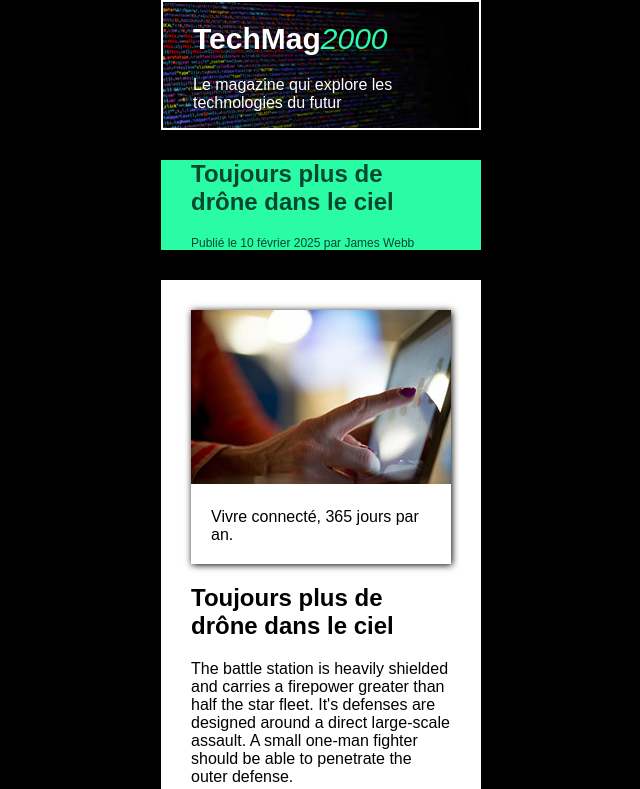
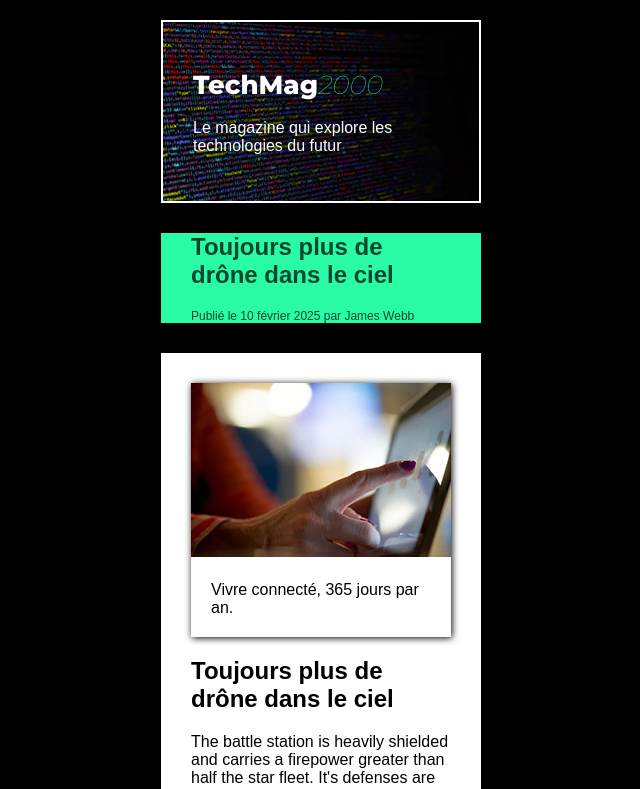
Before and after one commit to despairpanta/14-techmag, a plain HTML site: page article.html in a window 1280 px wide. Shown: the top 789 px of the page, without its empty margins (319-959 px from the left). Drawn offline with Linux system fonts and the light colour scheme.

Commit message:
ajout-font

```diff
--- a/article.html
+++ b/article.html
@@ -5,11 +5,14 @@
     <meta name="viewport" content="width=device-width, initial-scale=1.0" />
     <title>techmag-article</title>
     <link rel="stylesheet" href="css/style.css" />
+    <link rel="preconnect" href="https://fonts.googleapis.com">
+<link rel="preconnect" href="https://fonts.gstatic.com" crossorigin>
+<link href="https://fonts.googleapis.com/css2?family=Montserrat:ital,wght@0,800;1,100&family=Open+Sans:ital,wght@0,400;0,700;1,400;1,700&display=swap" rel="stylesheet">
   </head>
   <body>
    <header class="main-header">
     <h1>TechMag<em>2000</em></h1>
-    <p>
+    <p class="header-text">
       Le magazine qui explore les technologies du futur
     </p>
    </header>
--- a/css/style.css
+++ b/css/style.css
@@ -17,19 +17,26 @@ body {
 
 .main-header {
   background-image: url(../img/header-background.jpg);
+  margin: 20px 0px;
+  padding: 30px 0px;
   border: 2px solid white;
 }
 
 .main-header h1 {
-  font-size: 30px;
+  font-size: 26px;
 }
 
 h1 {
   padding: 0 30px;
+  font-family: 'Montserrat', sans-serif;
 }
 
 h2 {
   padding: 0 30px;
+}
+
+.header-text {
+  font-size: 16px;
 }
 
 span {
```
Also changed, not shown: index.html (+4 -1 lines).
